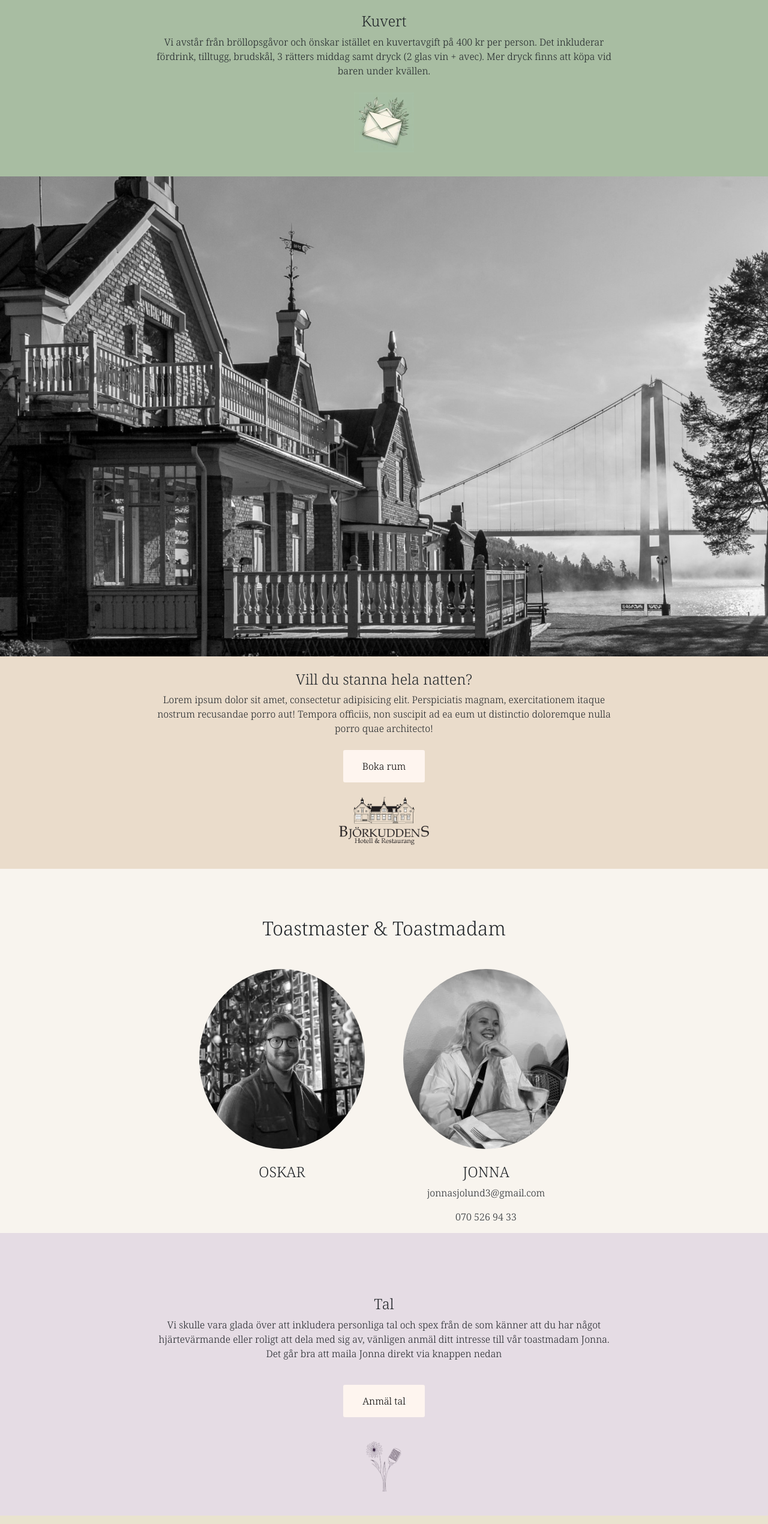
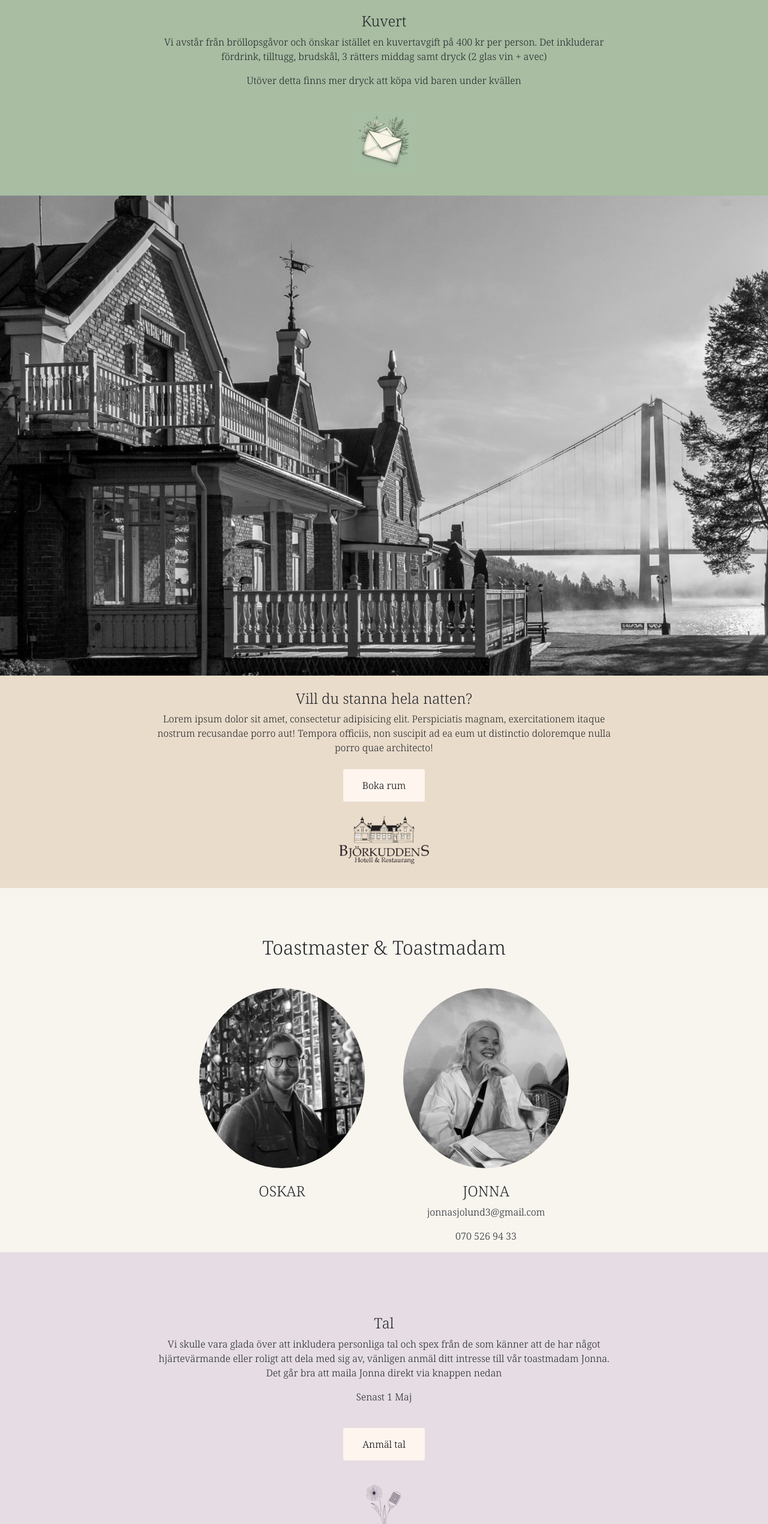
Before and after one commit to Myekman/myochmarcus, a website: page index.html in a window 1280 px wide. Shown: the part 1740-4280 px from the top of the page at 60% size. Drawn offline with nearby package versions, Linux system fonts and the light colour scheme.

Commit message:
ändringar

```diff
--- a/index.html
+++ b/index.html
@@ -206,8 +206,8 @@
                             <h4>Kuvert</h4>
                             <div>
                                 <p class="mb-0">Vi avstår från bröllopsgåvor och önskar istället en kuvertavgift på 400 kr per person.
-                                    Det inkluderar fördrink, tilltugg, brudskål, 3 rätters middag samt dryck (2 glas vin + avec). Mer dryck finns att köpa vid baren under kvällen.
-                                </p>
+                                    Det inkluderar fördrink, tilltugg, brudskål, 3 rätters middag samt dryck (2 glas vin + avec)</p>
+                                <p class="mt-3">Utöver detta finns mer dryck att köpa vid baren under kvällen</p>
                             </div>
                         </div>
                     </div>
@@ -293,9 +293,10 @@
                             <div data-aos="fade-up"  data-aos-duration="3000" class="my-auto text-center text-lg-left">
                                 <h4>Tal</h4>
                                 <div>
-                                    <p class="mb-0">Vi skulle vara glada över att inkludera personliga tal och spex från de som känner att du har något hjärtevärmande eller roligt att dela med sig av,
+                                    <p class="mb-0">Vi skulle vara glada över att inkludera personliga tal och spex från de som känner att de har något hjärtevärmande eller roligt att dela med sig av,
                                         vänligen anmäl ditt intresse till vår toastmadam Jonna.</p>
                                         <p>Det går bra att maila Jonna direkt via knappen nedan</p>
+                                        <p>Senast 1 Maj</p>
                                     <a href="tal.html">
                                         <button id="button2" class="mt-4 custum-button">Anmäl tal</button>
                                     </a>
```
Also changed, not shown: brudfölje.html (+2 -2 lines), images/jesper.jpg (added), images/mathias.jpg (added).
